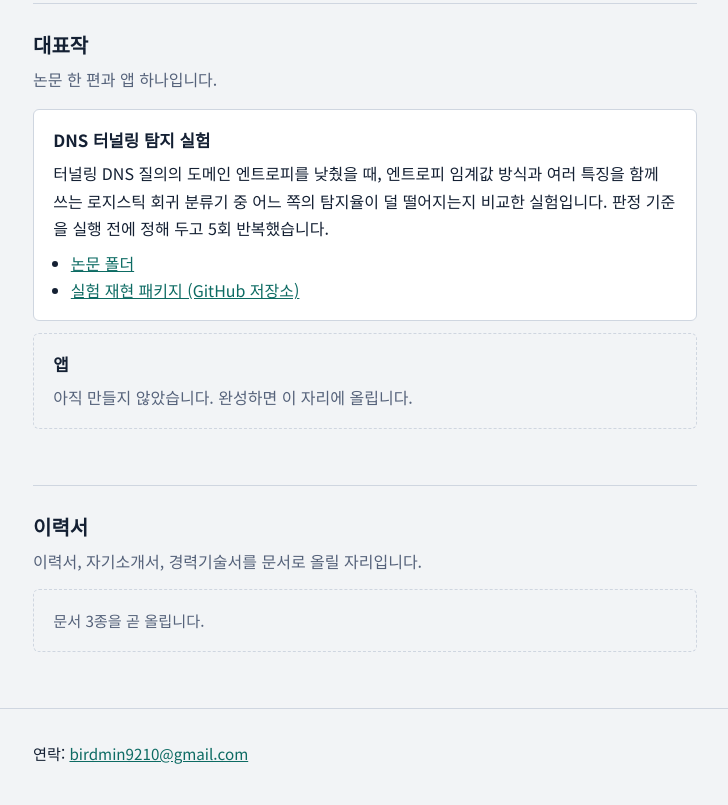
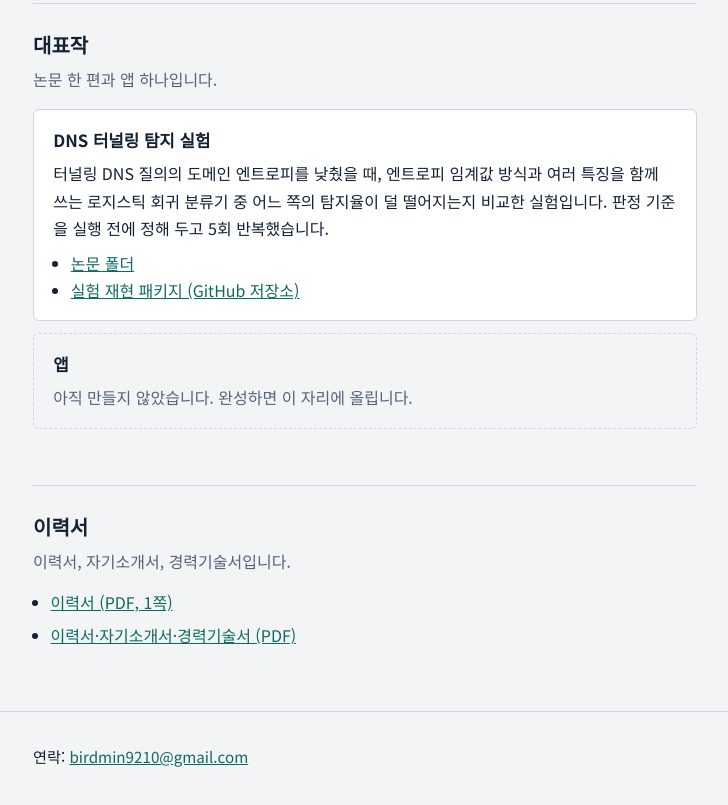
Before and after one commit to birdmin/birdmin-portfolio, a plain HTML site: page index.html in a window 1280 px wide. Shown: the part 3215-4020 px from the top of the page, without its empty margins (275-1003 px from the left). Drawn offline with Linux system fonts and the light colour scheme; a web font is replaced by a local one.

Commit message:
Add files via upload

```diff
--- a/index.html
+++ b/index.html
@@ -71,6 +71,13 @@ a:focus-visible{outline:3px solid var(--accent);outline-offset:3px;border-radius
 
 footer{margin-top:2rem;padding:2rem 0 3rem;border-top:1px solid var(--line);font-size:.95rem}
 footer p{margin:0 0 .35rem}
+.abil{margin:1rem 0 0}
+.abil h3{margin:0 0 .35rem;font-size:1.05rem}
+.abil ul{margin:0 0 1rem;padding:0;list-style:none}
+.abil li{padding:.6rem 0;border-bottom:1px solid var(--line);font-family:var(--serif)}
+.abil .when{display:block;font-family:var(--sans);font-size:.82rem;color:var(--muted)}
+.docs{margin:.9rem 0 0;padding-left:1.1rem}
+.docs li{margin:0 0 .35rem}
 .pair{margin:1rem 0 1.5rem;padding:1.1rem 1.2rem;background:var(--surface);border:1px solid var(--line);border-left:4px solid var(--accent);border-radius:6px}
 .pair .then{margin:0 0 .5rem;font-family:var(--serif);color:var(--muted)}
 .pair .big{margin:0;font-family:var(--serif);font-weight:700;font-size:1.3rem;line-height:1.6;word-break:keep-all}
@@ -149,6 +156,7 @@ footer p{margin:0 0 .35rem}
 
   <section class="slot" id="numbers" aria-labelledby="numbers-h">
     <h2 id="numbers-h">숫자</h2>
+    <!--AUTO:numbers-start-->
     <p>2026년 8월 11일부터 10주(45일) 동안의 기록에서 가져온 숫자입니다. 숫자마다 출처를 적었습니다.</p>
     <div class="pair">
       <p class="then">고2의 저는 포기하고 싶어도 버티기만 했습니다.</p>
@@ -160,7 +168,11 @@ footer p{margin:0 0 .35rem}
       <li><b>아침 기록 45일, 마무리 기록 41일</b>평일 연속으로 27일(8월 18일~9월 23일) 아침 기록을 이어 간 구간이 있습니다.<span class="src">출처: 리추얼 기록</span></li>
       <li><b>강점 행동: 실천했다 21일, 일부 실천했다 16일, 못 했다 4일</b>마무리를 쓴 41일 기준입니다.<span class="src">출처: 리추얼 기록</span></li>
     </ul>
+<!--AUTO:numbers-end-->
   </section>
+
+  <!--AUTO:abilities-start-->
+<!--AUTO:abilities-end-->
 
   <section class="slot" id="work" aria-labelledby="work-h">
     <h2 id="work-h">대표작</h2>
@@ -183,8 +195,11 @@ footer p{margin:0 0 .35rem}
 
   <section class="slot" id="resume" aria-labelledby="resume-h">
     <h2 id="resume-h">이력서</h2>
-    <p>이력서, 자기소개서, 경력기술서를 문서로 올릴 자리입니다.</p>
-    <div class="empty">문서 3종을 곧 올립니다.</div>
+    <p>이력서, 자기소개서, 경력기술서입니다.</p>
+    <ul class="docs">
+      <li><a href="docs/%EA%B9%80%EA%B2%BD%EB%AF%BC_%EC%9D%B4%EB%A0%A5%EC%84%9C.pdf">이력서 (PDF, 1쪽)</a></li>
+      <li><a href="docs/%EA%B9%80%EA%B2%BD%EB%AF%BC_%EC%A7%80%EC%9B%90%EC%84%9C%EB%A5%98.pdf">이력서·자기소개서·경력기술서 (PDF)</a></li>
+    </ul>
   </section>
 </main>
 
```
Also changed, not shown: 3 other files.
